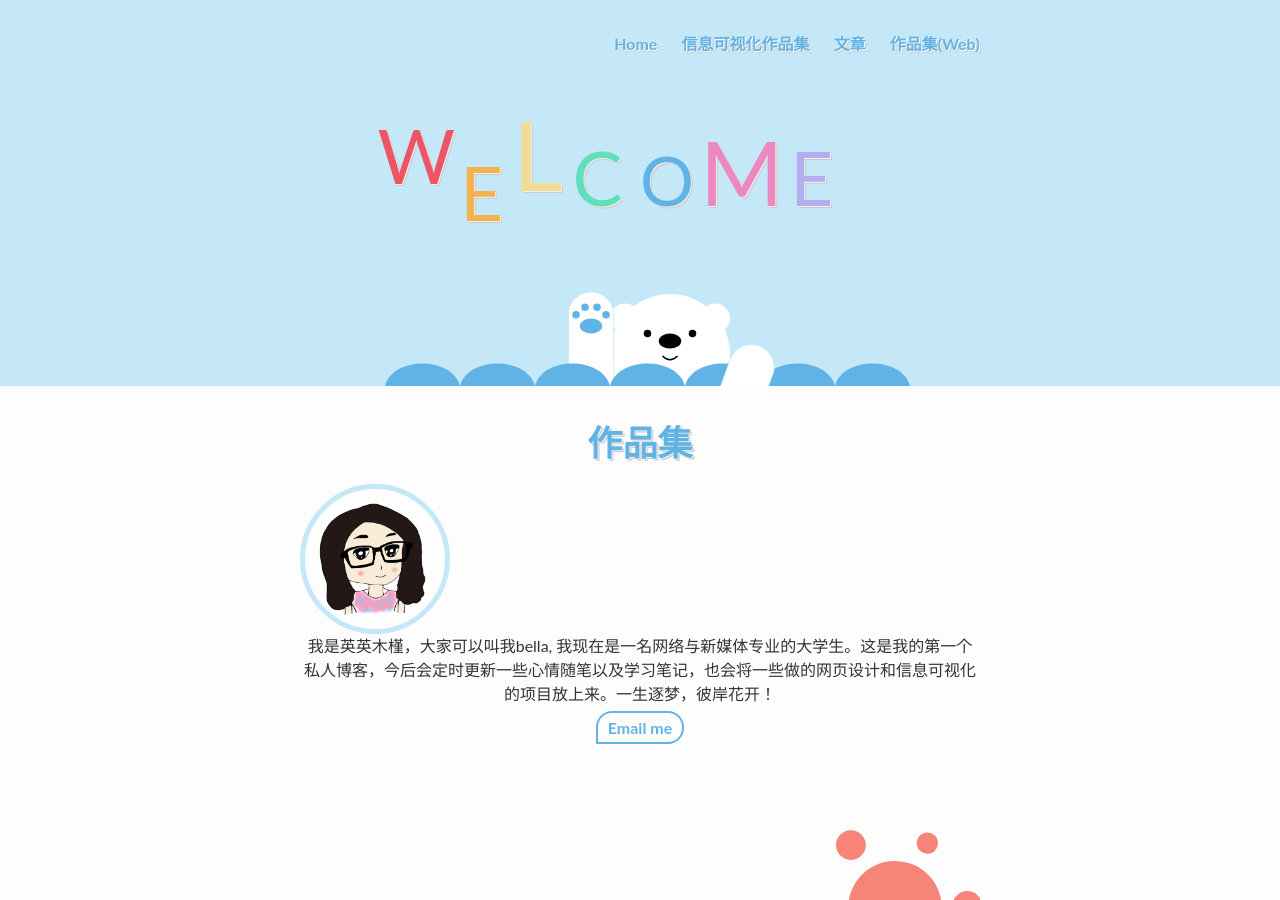
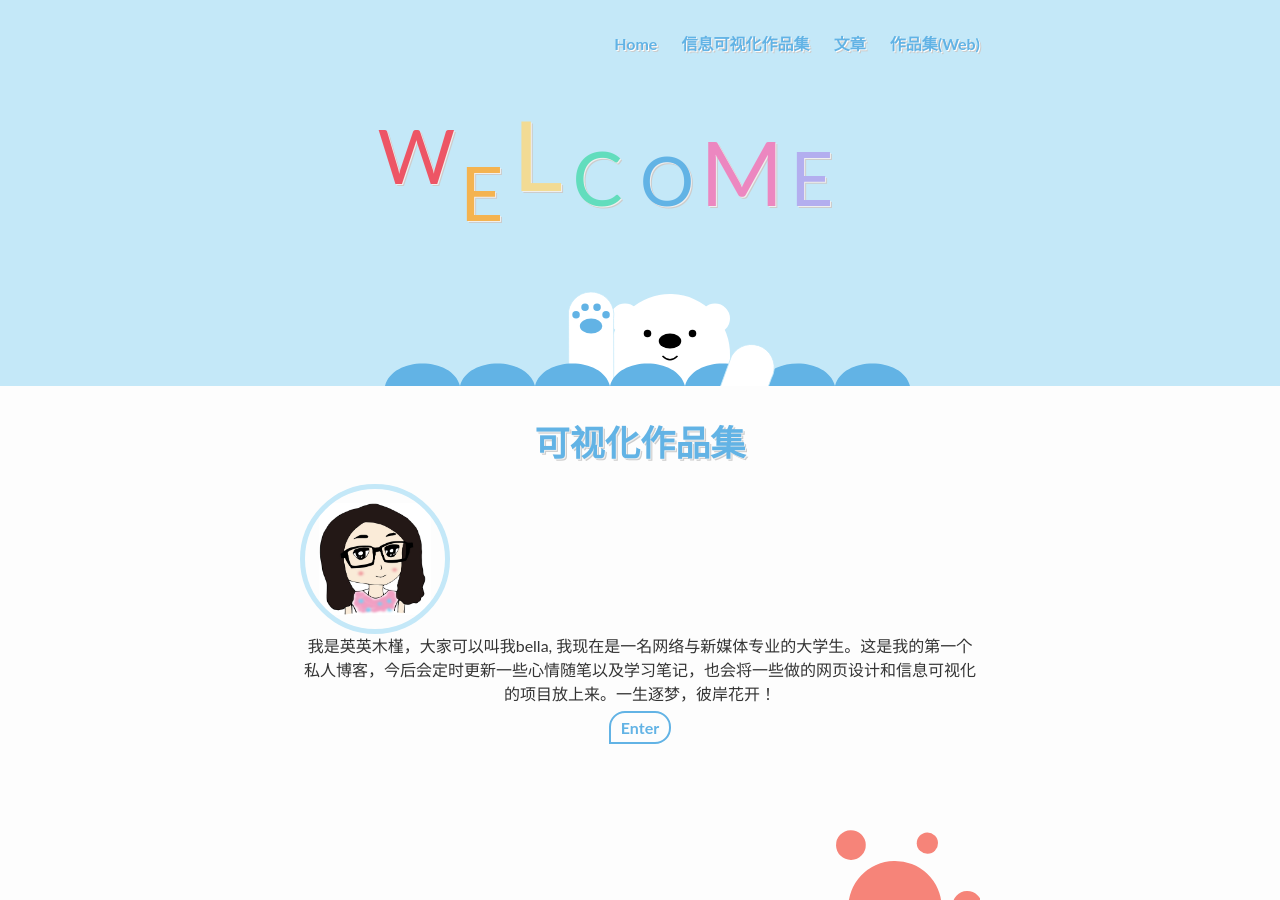
Before and after one commit to Zhou-Yu-Jin/Zhou-Yu-Jin.github.io, a Jekyll site: the page built from index.html, in a window 1280 px wide and 900 px high. Built offline with Jekyll 4.4.1, drawn with Linux system fonts in a browser that asks for light colours; comment, search, counter and statistics services are not loaded.

Commit message:
Update infovis.html

```diff
--- a/_includes/infovis.html
+++ b/_includes/infovis.html
@@ -1,16 +1,14 @@
 <section id="infovis">
     <div class="wrapper">
         <div class="text-center">
-            <h1 class="blue-title">作品集</h1>
+            <h1 class="blue-title">可视化作品集</h1>
 	    <div class="avatar"></div>
             <div class="content text-center">
                 {{ site.author.about_me }}
             </div>
             <div style="margin: 10px 0">
-                <a class="btn-primary btn-blue btn-left" href="mailto:{{ site.email }}" target="_blank">Email me</a>
-				{% if site.author.resume %}
-				<a class="btn-primary btn-blue btn-right" href="{{ site.author.resume }}" target="_blank">Resume</a>
-				{% endif %}
+                <a class="btn-primary btn-blue btn-left" href="/infovis/" target="_blank">Enter</a>
+
             </div>
         </div>
     </div>
```
